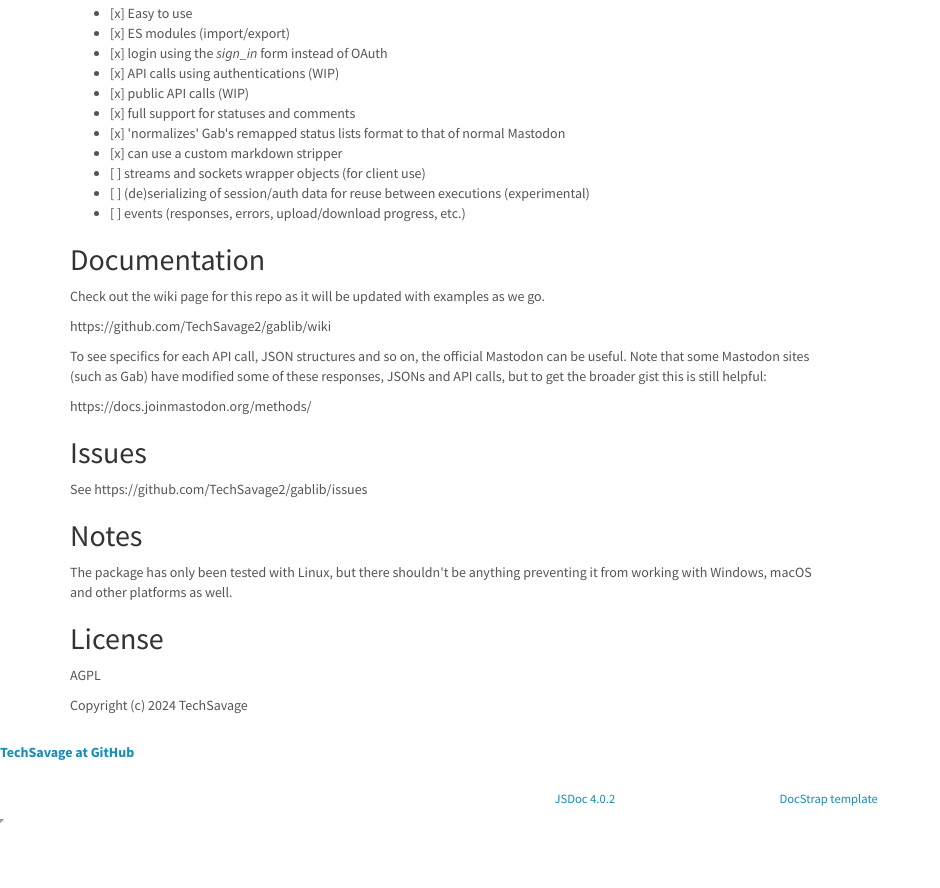
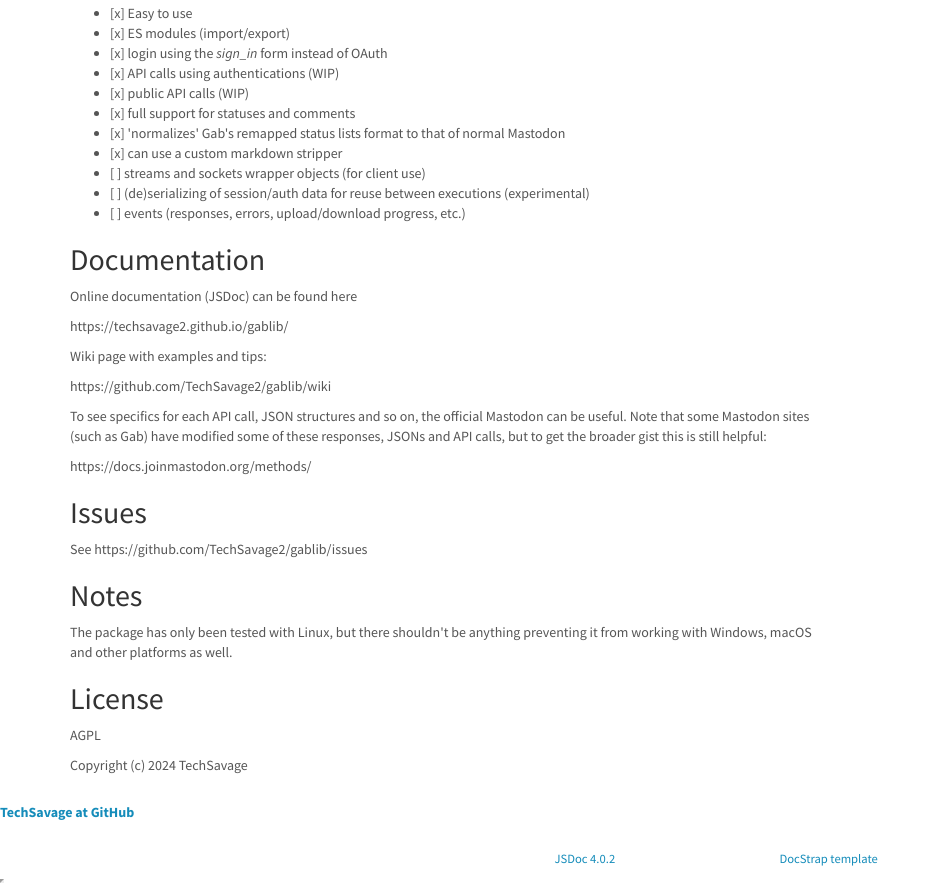
Before and after one commit to TechSavage2/gablib, a website: page docs/index.html in a window 1280 px wide. Shown: the part 1451-2339 px from the top of the page, without its empty margins (0-940 px from the left). Before the commit the page ends 2279 px from the top, so only its background shows below. Drawn offline with Linux system fonts and the light colour scheme.

Commit message:
initial docs page

```diff
--- a/docs/index.html
+++ b/docs/index.html
@@ -167,7 +167,9 @@
 <li>[ ] events (responses, errors, upload/download progress, etc.)</li>
 </ul>
 <h2>Documentation</h2>
-<p>Check out the wiki page for this repo as it will be updated with examples as we go.</p>
+<p>Online documentation (JSDoc) can be found here</p>
+<p>https://techsavage2.github.io/gablib/</p>
+<p>Wiki page with examples and tips:</p>
 <p>https://github.com/TechSavage2/gablib/wiki</p>
 <p>To see specifics for each API call, JSON structures and so on, the official Mastodon can be useful.
 Note that some Mastodon sites (such as Gab) have modified some of these responses, JSONs and API
```
Also changed, not shown: docs/quicksearch.html (+1 -1 lines).
